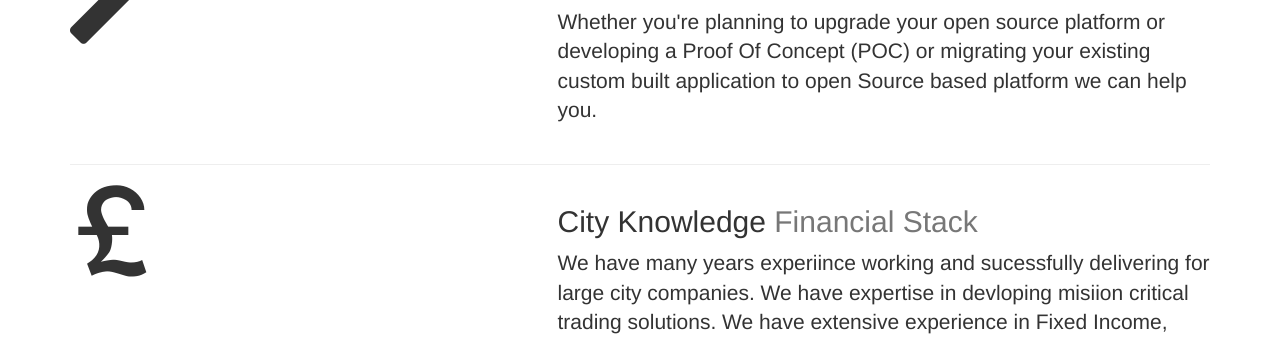
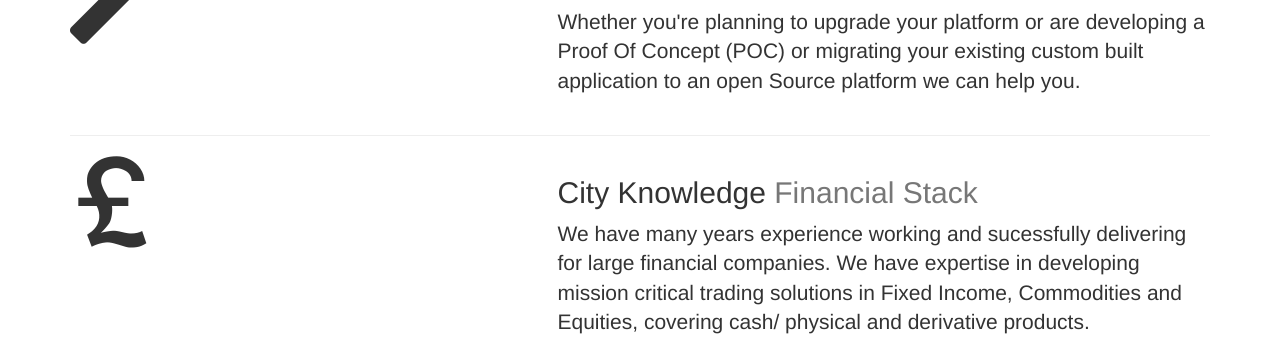
Before and after one commit to AshYoxConsulting/marketingSite, a website: page consulting.html in a window 1280 px wide. Shown: the part 614-952 px from the top of the page. Drawn offline with nearby package versions, Linux system fonts and the light colour scheme.

Commit message:
typos fixed

```diff
--- a/consulting.html
+++ b/consulting.html
@@ -42,7 +42,7 @@
       <div class="row featurette">
         <div class="col-md-7 col-md-push-5">
 		  <h2 class="featurette-heading">Open source architecture <span class="text-muted">Design stack</span></h2>
-          <p class="lead"> Review ,Design, Definition and Implementation of large-scale architectures. Our service includes the entire stack ranging from business process, design, applications, data, integration, security to the underlying infrastructure.</p>
+          <p class="lead">Review, Design, Definition and Implementation of large-scale architectures. Our service includes the entire stack ranging from business process, design, applications, data, integration, security to the underlying infrastructure.</p>
         </div>
         <div class="col-md-5 col-md-pull-7">
           <span class="glyphicon glyphicon-eye-open large-icon" aria-hidden="true"></span>
@@ -54,7 +54,7 @@
       <div class="row featurette">
         <div class="col-md-7 col-md-push-5">
           <h2 class="featurette-heading">Migration <span class="text-muted"> Migration stack</span></h2>
-          <p class="lead">Whether you're planning to upgrade your open source platform or developing a Proof Of Concept (POC) or migrating your existing custom built application to open Source based platform we can help you. </p>
+          <p class="lead">Whether you're planning to upgrade your platform or are developing a Proof Of Concept (POC) or migrating your existing custom built application to an open Source platform we can help you. </p>
 
         </div>
         <div class="col-md-5 col-md-pull-7">
@@ -66,7 +66,7 @@
       <div class="row featurette">
         <div class="col-md-7 col-md-push-5">
           <h2 class="featurette-heading">City Knowledge<span class="text-muted"> Financial Stack</span></h2>
-          <p class="lead">We have many years experiince working and sucessfully delivering for large city companies. We have expertise in devloping misiion critical trading solutions. We have extensive experience in Fixed Income, Commodiites and Equities, covering cash/ physical and derivative products. </p>
+          <p class="lead">We have many years experience working and sucessfully delivering for large financial companies. We have expertise in developing mission critical trading solutions in Fixed Income, Commodities and Equities, covering cash/ physical and derivative products. </p>
         </div>
         <div class="col-md-5 col-md-pull-7">
           <span class="glyphicon glyphicon-gbp large-icon" aria-hidden="true"></span>
```
